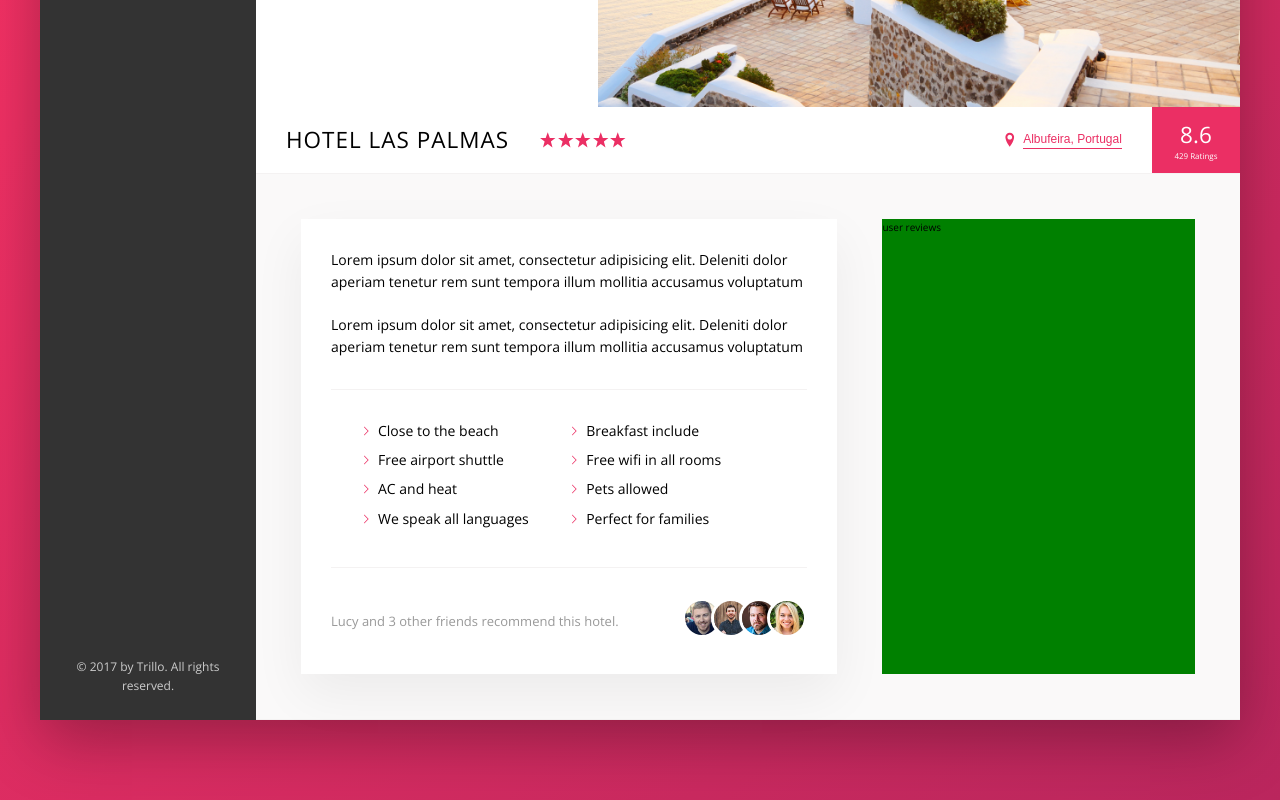
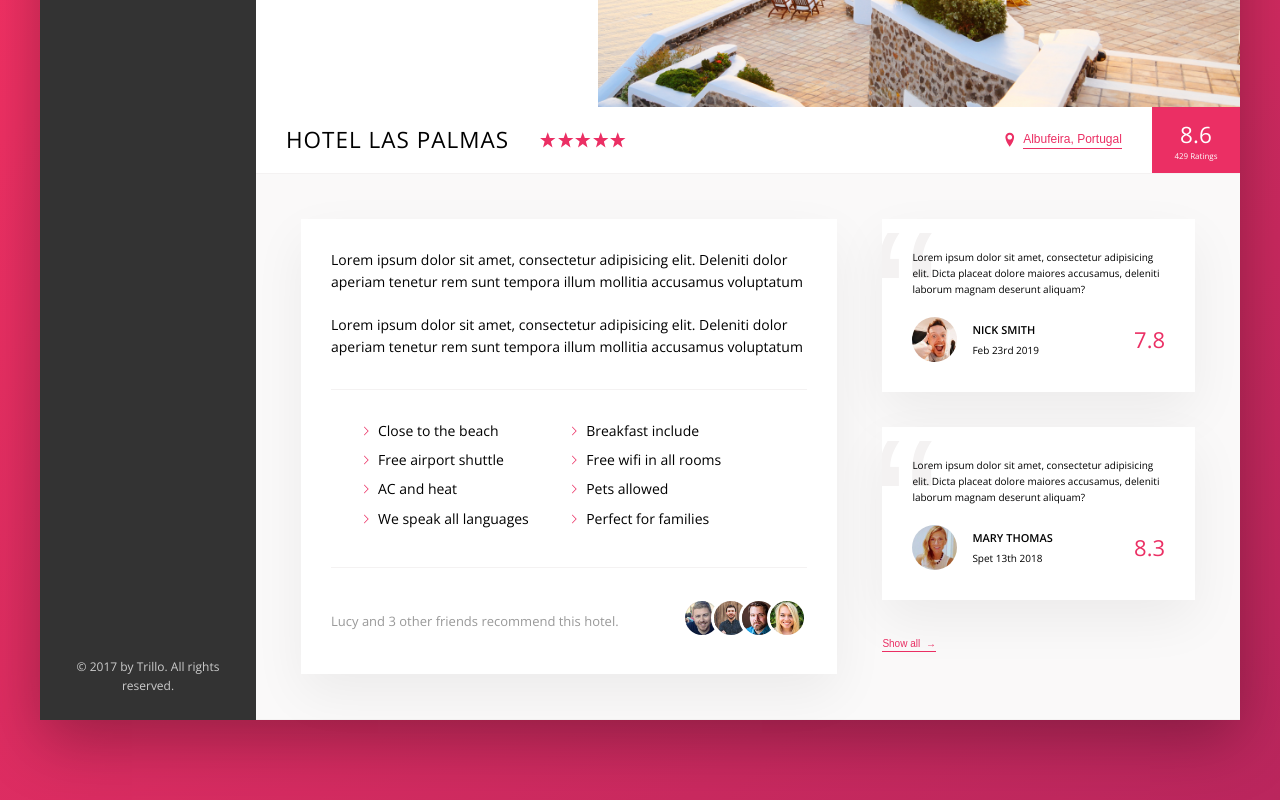
Before and after one commit to waysideoff/Trillo-Project, a website: page index.html in a window 1280 px wide. Shown: the part 428-1228 px from the top of the page. Drawn offline with nearby package versions, Linux system fonts and the light colour scheme.

Commit message:
created user review section

```diff
--- a/index.html
+++ b/index.html
@@ -168,7 +168,36 @@
                         </div>
 
                         <div class="user-reviews">
-                            user reviews
+                            <figure class="review">
+                                <blockquote class="review__text">
+                                    Lorem ipsum dolor sit amet, consectetur adipisicing elit. Dicta placeat dolore maiores accusamus, deleniti laborum magnam deserunt aliquam?
+                                </blockquote>
+                                <figcaption class="review__user">
+                                    <img src="img/user-1.jpg" alt="user 1" class="review__photo">
+                                    <div class="review__user-box">
+                                        <p class="review__user-name">Nick Smith</p>
+                                        <p class="review__users-date">Feb 23rd 2019</p>
+                                    </div>
+                                    <div class="review__rating">7.8</div>
+                                </figcaption>
+                            </figure>
+
+                             <figure class="review">
+                                <blockquote class="review__text">
+                                    Lorem ipsum dolor sit amet, consectetur adipisicing elit. Dicta placeat dolore maiores accusamus, deleniti laborum magnam deserunt aliquam?
+                                </blockquote>
+                                <figcaption class="review__user">
+                                    <img src="img/user-2.jpg" alt="user 1" class="review__photo">
+                                    <div class="review__user-box">
+                                        <p class="review__user-name">Mary Thomas</p>
+                                        <p class="review__users-date">Spet 13th 2018</p>
+                                    </div>
+                                    <div class="review__rating">8.3</div>
+                                </figcaption>
+                            </figure>
+
+                            <button class="btn-inline">Show all <span>&rarr;</span></button>
+
                         </div>
                     </div>
 
--- a/sass/components.scss
+++ b/sass/components.scss
@@ -277,9 +277,17 @@
 	cursor: pointer;
 	transition: all .2s;
 
+	& span {
+		margin-left: 3px;
+		transition: margin-left .2s;
+	}
 
 	&:hover {
 		color: var(--color-grey-dark-1);
+
+		span {
+			margin-left: 8px;
+		}
 	}
 
 	&:focus {
@@ -379,3 +387,66 @@
 
 	}
 }
+
+///////////////////////////////////
+// REVIEWS
+.review {
+	background-color: #fff;
+	box-shadow: var(--shadow-light);
+	padding: 3rem;
+	margin-bottom: 3.5rem;
+	position: relative;
+	overflow: hidden;
+
+	&__text {
+		margin-bottom: 2rem;
+		z-index: 10;
+		position: relative;
+	}
+
+	&__user {
+		display: flex;
+		align-items: center;
+	}
+
+	&__photo {
+		height: 4.5rem;
+		width: 4.5rem;
+		border-radius: 50%;
+		margin-right: 1.5rem;
+	}
+
+	&__user-box {
+		margin-right: auto;
+	}
+
+	&__user-name {
+		font-size: 1.1rem;
+		font-weight: 600;
+		text-transform: uppercase;
+		margin-bottom: .4rem;
+	}
+
+	&__user-date {
+		font-size: 1rem;
+		color: var(--color-grey-dark-3);
+	}
+
+	&__rating {
+		color: var(--color-primary);
+		font-size: 2.2rem;
+		font-weight: 300;
+	}
+
+	&::before {
+		content: "\201C";
+		position: absolute;
+		top: -1.75rem;
+		left: -1rem;
+		line-height: 1;
+		font-size: 20rem;
+		color: var(--color-grey-light-2);
+		font-family: sans-serif;
+		z-index: 1;
+	}
+}
--- a/sass/layout.scss
+++ b/sass/layout.scss
@@ -55,6 +55,7 @@
 }
 
 .user-reviews {
-	background-color: green;
+
+
 	flex: 1;
 }
```
Also changed, not shown: css/style.css.
